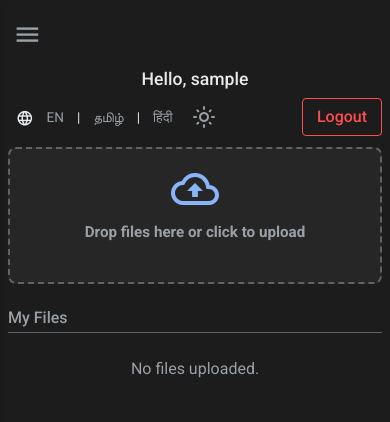
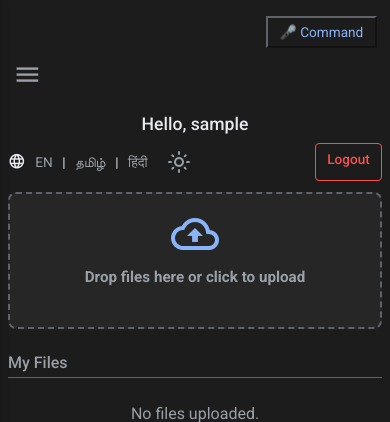
Before and after one commit to Aswin-AR5055/MiniGDrive, a Flask app: page /dashboard in a window 390 px wide. Shown: the top 422 px of the page. Run offline with Flask 2, Linux system fonts and the light colour scheme; the visitor is signed in with stand-in values (Sample User, id 1); data comes from the database, SQL or seed files in the repository; some libraries are stand-ins or nearby versions.

Commit message:
added a new feature(voice command)

```diff
--- a/static/style.css
+++ b/static/style.css
@@ -120,9 +120,17 @@
 .header-actions {
     display: flex;
     align-items: center;
-    gap: 0.75rem;
+    gap: 0.8rem;
     flex-wrap: wrap;
+    justify-content: flex-end;
 }
+
+.header-actions > * {
+    margin: 0 !important;
+    display: flex;
+    align-items: center;
+}
+
 
 /* Hamburger Menu Button */
 .menu-toggle-btn {
@@ -667,6 +675,58 @@
 }
 
 @media (max-width: 576px) {
+    .drive-header {
+        flex-wrap: wrap;
+        flex-direction: row;
+        align-items: flex-start;
+        gap: 0.3rem;
+        position: relative;
+    }
+    .voice-command-top {
+        display: flex;
+        flex-direction: row;
+        align-items: center;
+        margin-left: auto;
+        gap: 0.3rem;
+        order: 0;
+    }
+    .menu-toggle-btn {
+        order: 1;
+    }
+    .drive-header h4 {
+        order: 2;
+        width: 100%;
+        text-align: center;
+        font-size: 1.1rem;
+        margin-top: 0.3rem;
+    }
+    .header-actions {
+        order: 3;
+        flex-direction: row;
+        align-items: center;
+        justify-content: flex-end;
+        width: 100%;
+        gap: 0.3rem;
+        flex-wrap: nowrap;
+    }
+    .header-actions > * {
+        width: auto !important;
+        margin: 0 !important;
+        flex: 0 0 auto;
+        min-width: unset;
+        justify-content: center !important;
+        text-align: left;
+    }
+    .logout-mobile-right {
+        margin-left: auto !important;
+        margin-right: 0 !important;
+        display: inline-block;
+        width: auto;
+        text-align: right;
+    }
+}
+
+@media (max-width: 576px) {
     .file-grid {
         grid-template-columns: repeat(auto-fill, minmax(140px, 1fr));
         gap: 0.75rem;
@@ -978,3 +1038,114 @@
         z-index: 2200;
     }
 }
+
+.voice-controls {
+    display: flex;
+    align-items: center;
+    gap: 0.5rem;
+    max-width: 100%;
+}
+
+#voice-command-btn,
+#voice-cancel-btn {
+    white-space: nowrap;
+    font-size: 0.85rem;
+    padding: 0.25rem 0.75rem;
+}
+
+.language-switch {
+    white-space: nowrap;
+}
+
+#voice-status {
+    font-size: 0.8rem;
+    color: var(--drive-text-secondary);
+    max-width: 160px;
+    overflow: hidden;
+    text-overflow: ellipsis;
+    white-space: nowrap;
+}
+
+body.dark-mode #voice-status {
+    color: var(--dark-text-secondary);
+}
+
+@media (max-width: 576px) {
+    .header-actions {
+        flex-direction: row;
+        align-items: center;
+        justify-content: flex-end;
+        width: 100%;
+        gap: 0.3rem;
+        flex-wrap: nowrap;
+    }
+    .header-actions > * {
+        width: auto !important;
+        margin: 0 !important;
+        flex: 0 0 auto;
+        min-width: unset;
+        justify-content: center !important;
+        text-align: left;
+    }
+    .voice-controls {
+        order: 1;
+        flex: 1 1 auto;
+        min-width: 0;
+        justify-content: flex-start;
+        gap: 0.3rem;
+    }
+    .language-switch {
+        order: 2;
+        white-space: nowrap;
+    }
+    .theme-toggle-btn {
+        order: 3;
+    }
+    .logout-mobile-right {
+        order: 4;
+        margin-left: auto !important;
+        margin-right: 0 !important;
+        display: inline-block;
+        width: auto;
+        text-align: right;
+    }
+    .btn,
+    .btn-outline-google,
+    .btn-outline-danger,
+    .btn-google {
+        width: auto;
+        margin-bottom: 0;
+        box-sizing: border-box;
+    }
+}
+
+@media (max-width: 400px) {
+    .header-actions {
+        gap: 0.3rem;
+        font-size: 0.85rem;
+    }
+
+    .voice-controls {
+        flex-direction: column;
+        align-items: flex-end;
+    }
+
+    #voice-status {
+        font-size: 0.7rem;
+    }
+
+    .logout-mobile-right {
+        font-size: 0.85rem;
+        padding: 0.3rem 0.7rem;
+    }
+}
+
+.listening {
+  animation: pulse 1s infinite;
+}
+
+@keyframes pulse {
+  0% { box-shadow: 0 0 0 0 rgba(66, 133, 244, 0.4); }
+  70% { box-shadow: 0 0 0 10px rgba(66, 133, 244, 0); }
+  100% { box-shadow: 0 0 0 0 rgba(66, 133, 244, 0); }
+}
--- /dev/null
+++ b/static/voicecommands.js
@@ -0,0 +1,136 @@
+const voiceBtn = document.getElementById('voice-command-btn');
+const voiceCancelBtn = document.getElementById('voice-cancel-btn');
+const voiceStatus = document.getElementById('voice-status');
+
+const SpeechRecognition = window.SpeechRecognition || window.webkitSpeechRecognition;
+
+if (!SpeechRecognition) {
+  alert("Your browser does not support voice recognition.");
+  voiceBtn.disabled = true;
+} else {
+  const recognition = new SpeechRecognition();
+  recognition.continuous = false;
+  recognition.interimResults = false;
+  recognition.lang = 'en-US';
+
+  voiceBtn.onclick = () => {
+    recognition.start();
+    voiceStatus.textContent = "Listening...";
+    voiceBtn.disabled = true;
+    voiceCancelBtn.style.display = "inline-block";
+    voiceBtn.classList.add('listening');
+  };
+
+  voiceCancelBtn.onclick = () => {
+    recognition.abort();
+    voiceStatus.textContent = "Error: aborted.";
+    voiceBtn.disabled = false;
+    voiceCancelBtn.style.display = "none";
+    voiceBtn.classList.remove('listening');
+    setTimeout(() => {
+      voiceStatus.textContent = "";
+    }, 2000);
+  };
+
+  recognition.onresult = (event) => {
+  let command = event.results[0][0].transcript.toLowerCase().replace(/[.,!?]$/g, '').trim();
+  voiceStatus.textContent = `Heard: "${command}"`;
+  voiceBtn.disabled = false;
+  voiceCancelBtn.style.display = "none";
+  voiceBtn.classList.remove('listening');
+
+  let recognized = false;
+
+  if (command.includes('upload') && command.includes('file')) {
+    document.getElementById('fileInput').click();
+    recognized = true;
+  } else if (command.includes('delete') && command.includes('file')) {
+    const filename = command.split('file').pop().trim();
+    deleteFileByName(filename);
+    recognized = true;
+  } else if (command.includes('open') && command.includes('file')) {
+    const filename = command.split('file').pop().trim();
+    openFileByName(filename);
+    recognized = true;
+  } else if (command.includes('list files')) {
+    listFiles();
+    recognized = true;
+  } else {
+    voiceStatus.textContent = "Command not recognized.";
+  }
+
+  // Clear status after 2 seconds
+  setTimeout(() => {
+    voiceStatus.textContent = "";
+  }, 2000);
+};
+
+
+  recognition.onerror = (event) => {
+    voiceStatus.textContent = `Error: ${event.error}`;
+    voiceBtn.disabled = false;
+    voiceCancelBtn.style.display = "none";
+    voiceBtn.classList.remove('listening');
+  };
+
+  recognition.onend = () => {
+    voiceBtn.disabled = false;
+    voiceCancelBtn.style.display = "none";
+    voiceBtn.classList.remove('listening');
+  };
+}
+
+// --- Actual implementations ---
+
+function deleteFileByName(filename) {
+  const fileCards = document.querySelectorAll('.file-card');
+  let found = false;
+  fileCards.forEach(card => {
+    const name = card.getAttribute('data-filename');
+    if (name && name.toLowerCase() === filename.toLowerCase()) {
+      const deleteBtn = card.querySelector('a[title*="Trash"], a[title*="Move to Trash"]');
+      if (deleteBtn) {
+        deleteBtn.click();
+        voiceStatus.textContent = `Deleting "${filename}"...`;
+        found = true;
+      }
+    }
+  });
+  if (!found) {
+    voiceStatus.textContent = `File "${filename}" not found.`;
+  }
+}
+
+function openFileByName(filename) {
+  const fileCards = document.querySelectorAll('.file-card');
+  let found = false;
+  fileCards.forEach(card => {
+    const name = card.getAttribute('data-filename');
+    if (name && name.toLowerCase() === filename.toLowerCase()) {
+      const thumb = card.querySelector('.file-card-thumbnail');
+      if (thumb) {
+        thumb.click();
+        voiceStatus.textContent = `Opening "${filename}"...`;
+        found = true;
+      }
+    }
+  });
+  if (!found) {
+    voiceStatus.textContent = `File "${filename}" not found.`;
+  }
+}
+
+function listFiles() {
+  const fileCards = document.querySelectorAll('.file-card');
+  if (fileCards.length === 0) {
+    voiceStatus.textContent = "No files to list.";
+    return;
+  }
+  fileCards.forEach(card => {
+    card.style.outline = '2px solid #4285f4';
+    setTimeout(() => {
+      card.style.outline = '';
+    }, 1200);
+  });
+  voiceStatus.textContent = `Listed ${fileCards.length} files.`;
+}
--- a/templates/index.html
+++ b/templates/index.html
@@ -60,6 +60,11 @@
                 <button class="menu-toggle-btn" id="menuToggleBtn" aria-label="Toggle menu">
                     <span class="material-icons-outlined">menu</span>
                 </button>
+                <div class="voice-command-top">
+                    <button id="voice-command-btn" class="btn-outline-google">🎤 Command</button>
+                    <button id="voice-cancel-btn" class="btn-outline-google" style="display:none;">✖ Cancel</button>
+                     <div id="voice-status" class="text-muted small mt-1"></div>
+                </div>
                 <h4 class="mb-0">{{ translations["hello"] | default("Hello") }}, {{ user }}</h4>
                 <div class="header-actions">
                     <div class="language-switch">
@@ -233,5 +238,6 @@
     <!-- END FILE PREVIEW MODAL -->
 
     <script src="{{ url_for('static', filename='script.js') }}"></script>
+    <script src="{{ url_for('static', filename='voicecommands.js') }}"></script>
 </body>
 </html>
```
